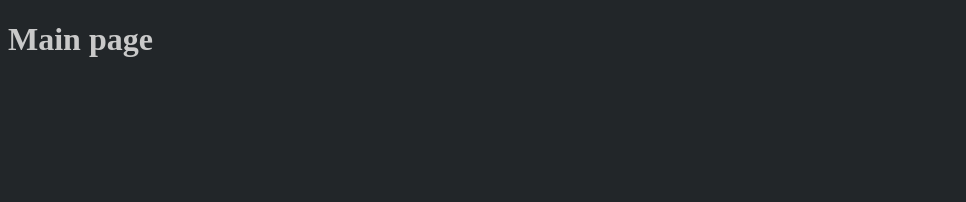
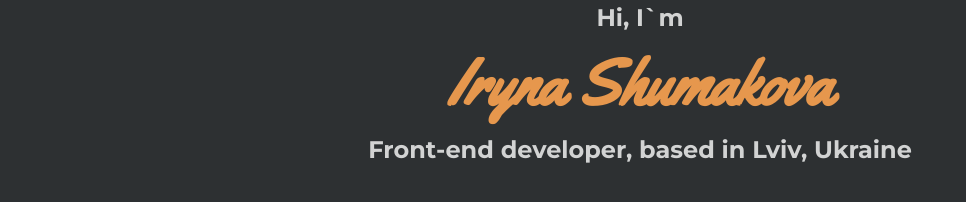
Before and after one commit to shumakovaira/hw-portfolio, a plain HTML site: page index.html in a window 1280 px wide. Shown: the whole page, without its empty margins (0-966 px from the left). Drawn offline with Linux system fonts and the light colour scheme.

Commit message:
[ADD] basic styles

```diff
--- a/index.html
+++ b/index.html
@@ -5,9 +5,17 @@
   <meta http-equiv="X-UA-Compatible" content="IE=edge">
   <meta name="viewport" content="width=device-width, initial-scale=1.0">
   <link rel="stylesheet" href="styles.css">
+  <link rel="preconnect" href="https://fonts.googleapis.com">
+  <link rel="preconnect" href="https://fonts.gstatic.com" crossorigin>
+  <link href="https://fonts.googleapis.com/css2?family=Montserrat:ital,wght@0,100;0,200;0,300;0,400;0,500;0,600;0,700;0,800;0,900;1,100;1,200;1,300;1,400;1,500;1,600;1,700;1,800;1,900&display=swap" rel="stylesheet">
+  <link rel="preconnect" href="https://fonts.googleapis.com">
+  <link rel="preconnect" href="https://fonts.gstatic.com" crossorigin>
+  <link href="https://fonts.googleapis.com/css2?family=Yellowtail&display=swap" rel="stylesheet">
   <title>Document</title>
 </head>
 <body>
-  <h1>Main page</h1>
+  <h2>Hi, I`m</h2>
+  <h1>Iryna Shumakova</h1>
+  <h2>Front-end developer, based in Lviv, Ukraine</h2>
 </body>
 </html>
--- a/styles.css
+++ b/styles.css
@@ -1,4 +1,93 @@
+:root {
+  --dark: #2D3032;
+  --darkgrey: #555759;
+  --mediumgrey: #7D7F80;
+  --lightgrey: #D2D3D3;
+  --bright: #e6974d;
+}
+
+
+/* css reset */
+*,
+*::before,
+*::after {
+  box-sizing: border-box;
+}
+
+ul[class],
+ol[class] {
+  padding: 0;
+}
+
+body,
+h1,
+h2,
+h3,
+h4,
+p,
+ul[class],
+ol[class],
+li,
+figure,
+figcaption,
+blockquote,
+dl,
+dd {
+  margin: 0;
+}
+
 body {
-  background-color: #222629;
-  color: #C9C9C9;
+  min-height: 100vh;
+  scroll-behavior: smooth;
+  text-rendering: optimizeSpeed;
+  line-height: 1.5;
 }
+
+ul[class],
+ol[class] {
+  list-style: none;
+}
+
+a:not([class]) {
+  text-decoration-skip-ink: auto;
+}
+
+img {
+  max-width: 100%;
+  display: block;
+}
+
+article > * + * {
+  margin-top: 1em;
+}
+
+input,
+button,
+textarea,
+select {
+  font: inherit;
+}
+
+@media (prefers-reduced-motion: reduce) {
+  * {
+    animation-duration: 0.01ms !important;
+    animation-iteration-count: 1 !important;
+    transition-duration: 0.01ms !important;
+    scroll-behavior: auto !important;
+  }
+}
+
+/* css reset end */
+
+body {
+  background-color: var(--dark);
+  color: var(--lightgrey);
+  text-align: center;
+  font-family: 'Montserrat', sans-serif;
+}
+
+h1 {
+  color: var(--bright);
+  font-family: 'Yellowtail', cursive;
+  font-size: 4em;
+}
```
